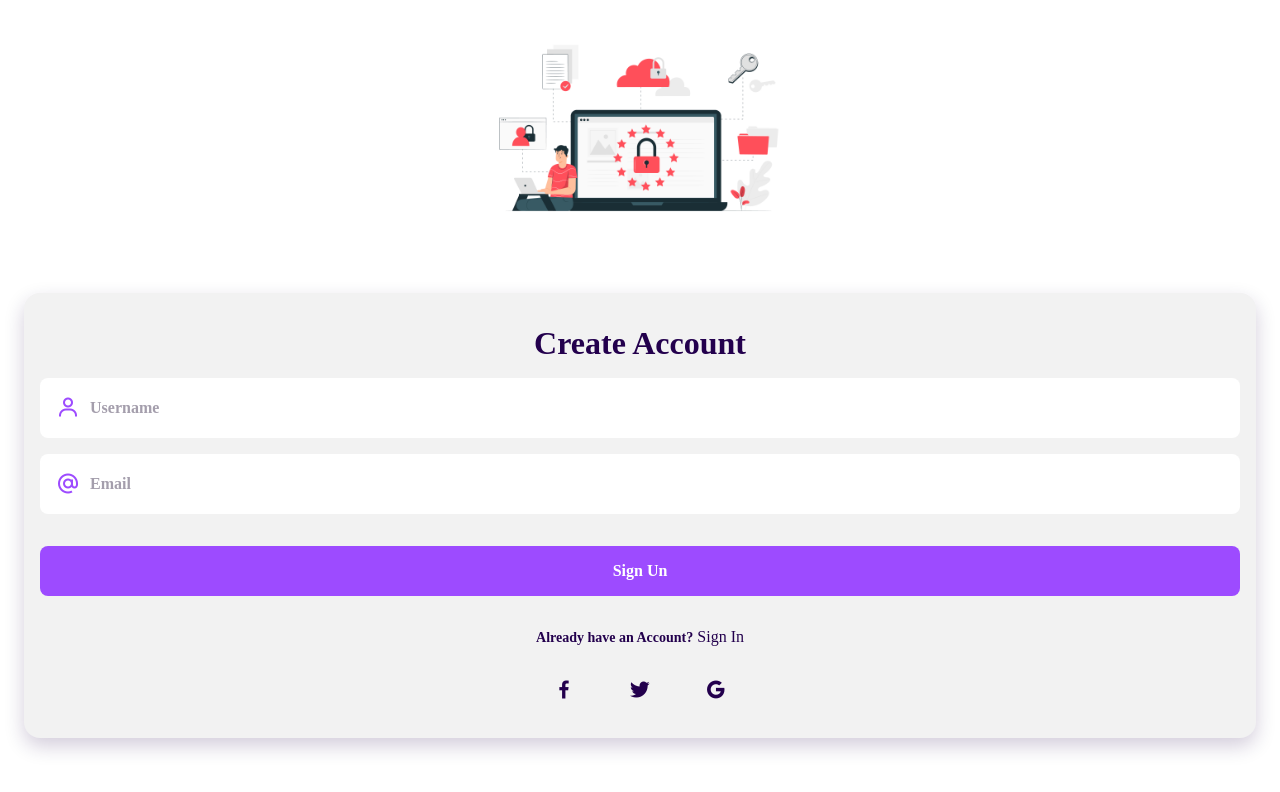
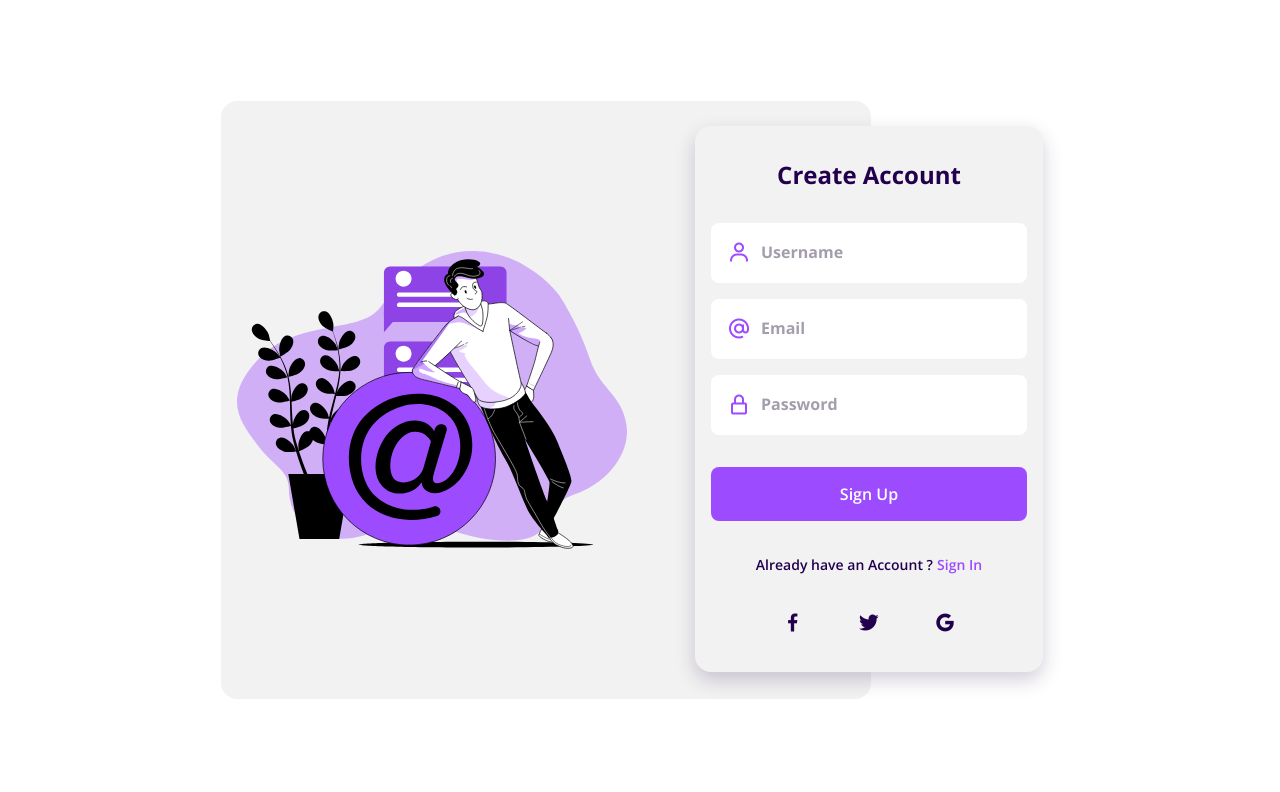
Before and after one commit to shippc/Responsive-Login-Registration, a plain HTML site: page index.html in a window 1280 px wide. Both pictures are taken after a click on the element "Sign Up". Drawn offline with nearby package versions, Linux system fonts and the light colour scheme.

Commit message:
Project complete

```diff
--- a/css/style.css
+++ b/css/style.css
@@ -1,31 +1,34 @@
-@import url("https://fonts.googleapis.com/css2?family=Montserrat:wght@300;400&family=Open+Sans:wght@300;400&family=Roboto&display=swap");
+/*===== GOOGLE FONTS =====*/
+@import url("https://fonts.googleapis.com/css2?family=Open+Sans:wght@400;600;700&display=swap");
 
-:root {
-  --first-color: #9d4bff;
-  --first-color-dark: #23004d;
-  --first-color-light: #a49eac;
-  --first-color-lighten: #f2f2f2;
+/*===== VARIABLES CSS =====*/
+:root{
+  /*===== Colores =====*/
+  --first-color: #9D4BFF;
+  --first-color-dark: #23004D;
+  --first-color-light: #A49EAC;
+  --first-color-lighten: #F2F2F2;
 
-  --body-font: "Montserrat, sans-serif";
+  /*===== Font and typography =====*/
+  --body-font: 'Open Sans', sans-serif;
   --h1-font-size: 1.5rem;
-  --normal-font-size: 0.938rem;
-  --small-font-size: 0.813rem;
+  --normal-font-size: .938rem;
+  --small-font-size: .813rem;
 }
 
-@media screen and (min-width: 728px) {
-  :root {
+@media screen and (min-width: 768px){
+  :root{
     --normal-font-size: 1rem;
-    --small-font-size: 0.875rem;
+    --small-font-size: .875rem;
   }
 }
 
-*,
-::before,
-::after {
+/*===== BASE =====*/
+*,::before,::after{
   box-sizing: border-box;
 }
 
-body {
+body{
   margin: 0;
   padding: 0;
   font-family: var(--body-font);
@@ -33,21 +36,22 @@ body {
   color: var(--first-color-dark);
 }
 
-h1 {
+h1{
   margin: 0;
 }
 
-a {
+a{
   text-decoration: none;
 }
 
-img {
+img{
   max-width: 100%;
   height: auto;
   display: block;
 }
 
-.login {
+/*===== LOGIN =====*/
+.login{
   display: grid;
   grid-template-columns: 100%;
   height: 100vh;
@@ -55,57 +59,70 @@ img {
   margin-right: 1.5rem;
 }
 
-.login-content {
+.login-content{
   display: grid;
 }
 
-.login-img {
+.login-img{
   justify-self: center;
 }
 
-.login-img img {
+.login-img img{
   width: 310px;
   margin-top: 1.5rem;
 }
 
-.login-forms {
+.login-form{
   position: relative;
   height: 368px;
 }
 
-.login-registre,
-.login-create {
-  position: block;
+.login-registre, .login-create{
+  position: absolute;
   bottom: 1rem;
   width: 100%;
   background-color: var(--first-color-lighten);
   padding: 2rem 1rem;
   border-radius: 1rem;
   text-align: center;
-  box-shadow: 0 8px 20px rgba(35, 0, 77, 0.2);
+  box-shadow: 0 8px 20px rgba(35,0,77,.2);
+  animation-duration: .4s;
+  animation-name: animate-login;
 }
 
-.login-title {
-  font: var(--h1-font-size);
+@keyframes animate-login{
+  0%{
+    transform: scale(1,1);
+  }
+  50%{
+    transform: scale(1.1,1.1);
+  }
+  100%{
+    transform: scale(1,1);
+  }
+}
+
+.login-title{
+  font-size: var(--h1-font-size);
   margin-bottom: 2rem;
 }
 
-.login-box {
+.login-box{
   display: grid;
   grid-template-columns: max-content 1fr;
   column-gap: .5rem;
   padding: 1.125rem 1rem;
-  background-color: #fff;
+  background-color: #FFF;
   margin-top: 1rem;
   border-radius: .5rem;
 }
 
-.login-icon {
+.login-icon{
   font-size: 1.5rem;
   color: var(--first-color);
 }
 
-.login-input {
+.login-input{
   border: none;
   outline: none;
   font-size: var(--normal-font-size);
@@ -113,13 +130,13 @@ img {
   color: var(--first-color-dark);
 }
 
-.login-input::placeholder {
+.login-input::placeholder{
   font-size: var(--normal-font-size);
   font-family: var(--body-font);
   color: var(--first-color-light);
 }
 
-.login-forgot {
+.login-forgot{
   display: block;
   width: max-content;
   margin-left: auto;
@@ -129,53 +146,100 @@ img {
   color: var(--first-color-light);
 }
 
-.login-button {
+.login-button{
   display: block;
   padding: 1rem;
   margin: 2rem 0;
   background-color: var(--first-color);
-  color: #fff;
+  color: #FFF;
   font-weight: 600;
   text-align: center;
   border-radius: .5rem;
-  transition: 0.3s;
+  transition: .3s;
 }
 
-.login-button:hover {
+.login-button:hover{
   background-color: var(--first-color-dark);
 }
 
-.login-account,
-.login-sigin,
-.login-signup {
+.login-account, .login-signin, .login-signup{
   font-weight: 600;
   font-size: var(--small-font-size);
 }
 
-.login-account {
+.login-account{
   color: var(--first-color-dark);
 }
 
-.login-sigin,
-.login-signup {
+.login-signin, .login-signup{
   color: var(--first-color);
   cursor: pointer;
 }
 
-.login-social {
+.login-social{
   margin-top: 2rem;
 }
 
-.login-social-icon {
+.login-social-icon{
   font-size: 1.5rem;
   color: var(--first-color-dark);
   margin: 0 1.5rem;
 }
 
+/*Show login*/
 .block{
-    display: block;
+  display: block;
 }
 
+/*Hidden login*/
 .none{
-    display: none;
+  display: none;
 }
+
+/* ===== MEDIA QUERIES =====*/
+@media screen and (min-width: 576px){
+  .login-form{
+    width: 348px;
+    justify-self: center;
+  }
+}
+
+@media screen and (min-width: 1024px){
+  .login{
+    height: 100vh;
+    overflow: hidden;
+  }
+
+  .login-content{
+    grid-template-columns: repeat(2, max-content);
+    justify-content: center;
+    align-items: center;
+    margin-left: 10rem;
+  }
+
+  .login-img{
+    display: flex;
+    width: 650px;
+    height: 598px;
+    background-color: var(--first-color-lighten);
+    border-radius: 1rem;
+    padding-left: 1rem;
+  }
+
+  .login-img img{
+    width: 390px;
+    margin-top: 0;
+  }
+
+  .login-registre, .login-create{
+    left: -11rem;
+  }
+
+  .login-registre{
+    bottom: -2rem;
+  }
+
+  .login-create{
+    bottom: -5.5rem;
+  }
+}
--- a/index.html
+++ b/index.html
@@ -3,7 +3,6 @@
 
 <head>
     <meta charset="UTF-8">
-    <meta http-equiv="X-UA-Compatible" content="IE=edge">
     <meta name="viewport" content="width=device-width, initial-scale=1.0">
     <title>Responsive Login & Registration</title>
 
@@ -16,20 +15,20 @@
     <div class="login">
         <div class="login-content">
             <div class="login-img">
-                <img src="img/login-image.jpg" alt="404 not found">
+                <img src="img/img-login.svg" alt="">
             </div>
 
             <div class="login-form">
                 <form action="" class="login-registre" id="login-in">
-                    <h1 class="login-tittle">Sign in</h1>
+                    <h1 class="login-title">Sign In</h1>
 
                     <div class="login-box">
-                        <i class="bx bx-user login-icon"></i>
+                        <i class='bx bx-user login-icon'></i>
                         <input type="text" placeholder="Username" class="login-input">
                     </div>
 
                     <div class="login-box">
-                        <i class="bx bx-lock login-icon"></i>
+                        <i class='bx bx-lock-alt login-icon'></i>
                         <input type="password" placeholder="Password" class="login-input">
                     </div>
 
@@ -38,35 +37,40 @@
                     <a href="#" class="login-button">Sign In</a>
 
                     <div>
-                        <span class="login-account">Don't have an Account?</span>
+                        <span class="login-account">Don't have an Account ?</span>
                         <span class="login-signin" id="sign-up">Sign Up</span>
                     </div>
                 </form>
+
                 <form action="" class="login-create none" id="login-up">
-                    <h1 class="login-tittle">Create Account</h1>
+                    <h1 class="login-title">Create Account</h1>
 
                     <div class="login-box">
-                        <i class="bx bx-user login-icon"></i>
+                        <i class='bx bx-user login-icon'></i>
                         <input type="text" placeholder="Username" class="login-input">
                     </div>
 
                     <div class="login-box">
-                        <i class="bx bx-at login-icon"></i>
+                        <i class='bx bx-at login-icon'></i>
                         <input type="text" placeholder="Email" class="login-input">
                     </div>
 
+                    <div class="login-box">
+                        <i class='bx bx-lock-alt login-icon'></i>
+                        <input type="password" placeholder="Password" class="login-input">
+                    </div>
 
-                    <a href="#" class="login-button">Sign Un</a>
+                    <a href="#" class="login-button">Sign Up</a>
 
                     <div>
-                        <span class="login-account">Already have an Account?</span>
-                        <span class="login-signin" id="sign-in">Sign In</span>
+                        <span class="login-account">Already have an Account ?</span>
+                        <span class="login-signup" id="sign-in">Sign In</span>
                     </div>
 
                     <div class="login-social">
-                        <a href="#" class="login-social-icon"><i class="bx bxl-facebook"></i></a>
-                        <a href="#" class="login-social-icon"><i class="bx bxl-twitter"></i></a>
-                        <a href="#" class="login-social-icon"><i class="bx bxl-google"></i></a>
+                        <a href="#" class="login-social-icon"><i class='bx bxl-facebook' ></i></a>
+                        <a href="#" class="login-social-icon"><i class='bx bxl-twitter' ></i></a>
+                        <a href="#" class="login-social-icon"><i class='bx bxl-google' ></i></a>
                     </div>
                 </form>
             </div>
```
Also changed, not shown: img/img-login.svg (added).
